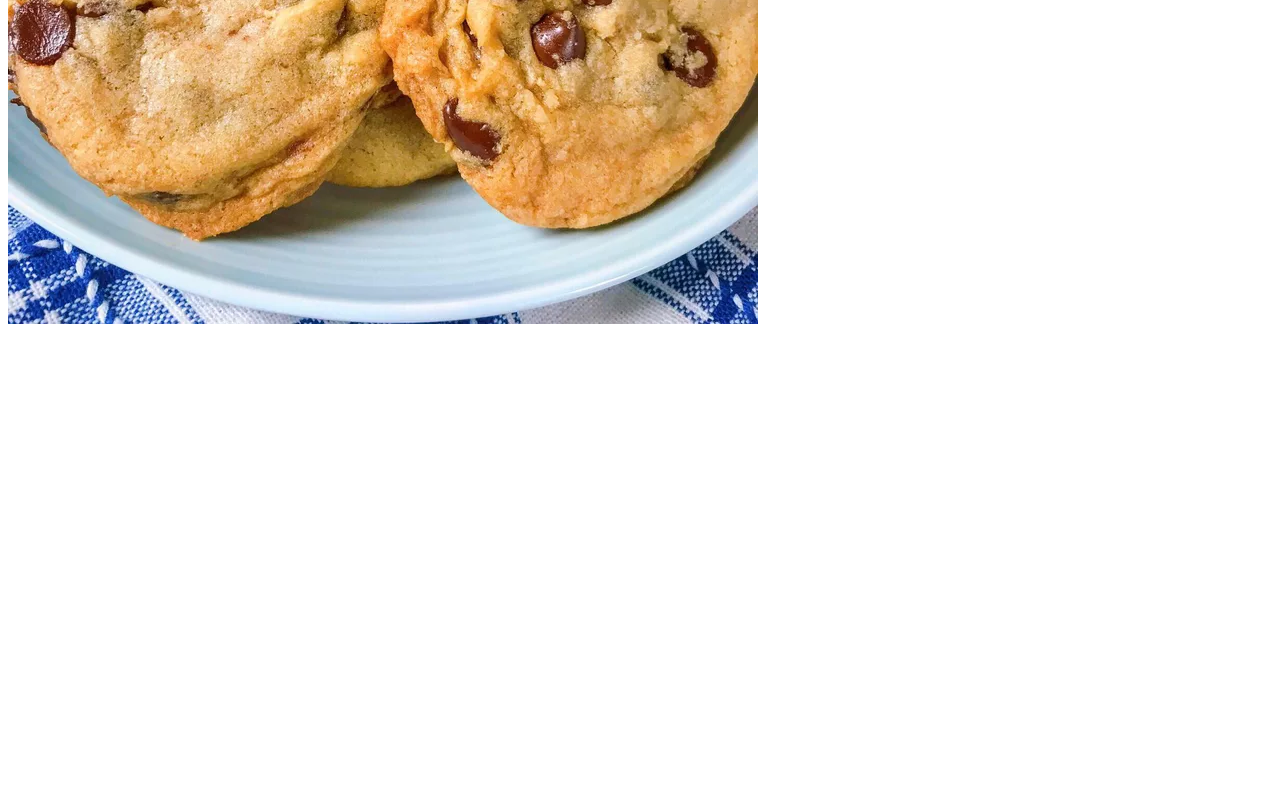
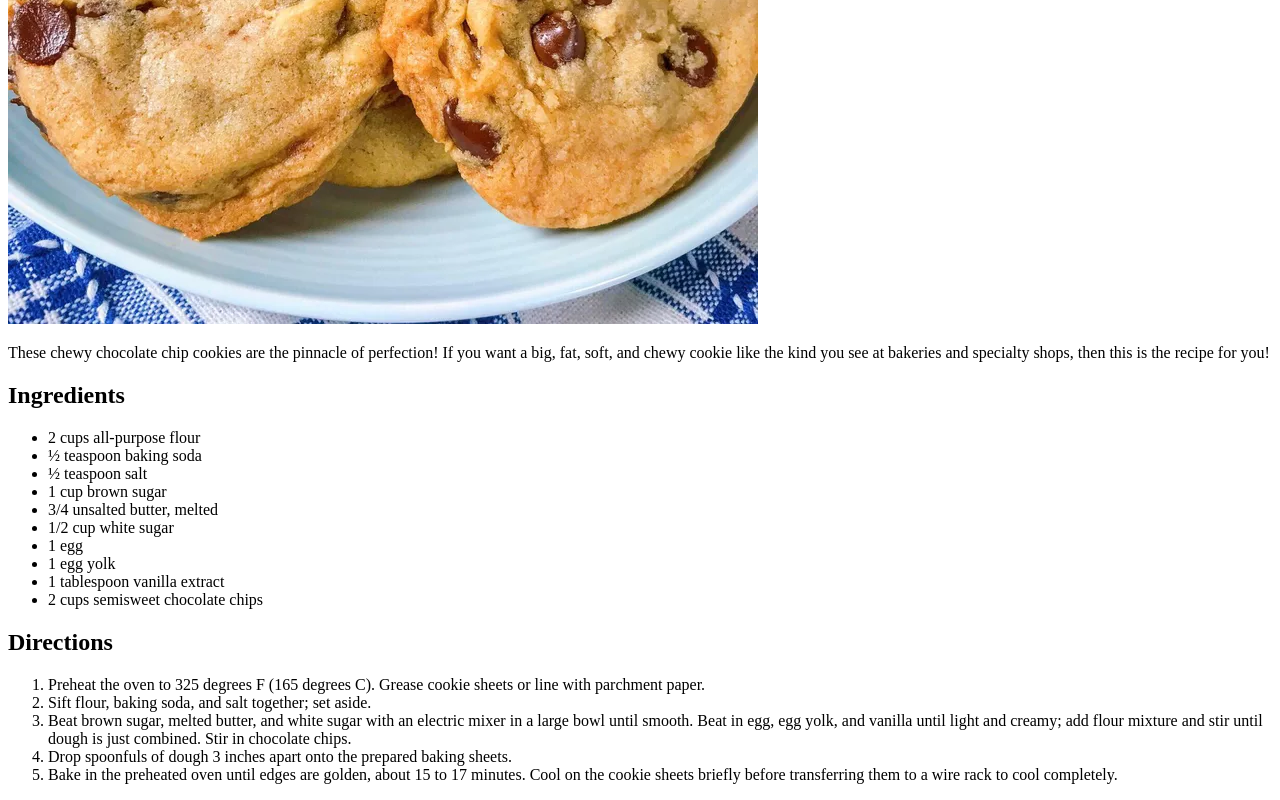
Before and after one commit to SirWaseem/odin-recipes, a plain HTML site: page recipes/Cookies.html in a window 1280 px wide. Shown: the part 506-1306 px from the top of the page. Before the commit the page ends 842 px from the top, so only its background shows below. Drawn offline with Linux system fonts and the light colour scheme.

Commit message:
Created directions for cookies
Added cookies to index.html

```diff
--- a/recipes/Cookies.html
+++ b/recipes/Cookies.html
@@ -7,6 +7,28 @@
 </head>
 <body>
     <h1>Chocolate chip cookie!</h1>
-    <img src="../img/cookie.jpg"
+    <img src="../img/cookie.jpg">
+    <p>These chewy chocolate chip cookies are the pinnacle of perfection! If you want a big, fat, soft, and chewy cookie like the kind you see at bakeries and specialty shops, then this is the recipe for you!</p>
+    <h2>Ingredients</h2>
+    <ul>
+        <li>2 cups all-purpose flour</li>
+        <li>½ teaspoon baking soda</li>
+        <li>½ teaspoon salt</li>
+        <li>1 cup brown sugar</li>
+        <li>3/4 unsalted butter, melted</li>
+        <li>1/2 cup white sugar</li>
+        <li>1 egg</li>
+        <li>1 egg yolk</li>
+        <li>1 tablespoon vanilla extract</li>
+        <li>2 cups semisweet chocolate chips</li>
+    </ul>
+    <h2>Directions</h2>
+    <ol>
+        <li> Preheat the oven to 325 degrees F (165 degrees C). Grease cookie sheets or line with parchment paper.</li>
+        <li> Sift flour, baking soda, and salt together; set aside. </li>
+        <li> Beat brown sugar, melted butter, and white sugar with an electric mixer in a large bowl until smooth. Beat in egg, egg yolk, and vanilla until light and creamy; add flour mixture and stir until dough is just combined. Stir in chocolate chips.</li>
+        <li> Drop spoonfuls of dough 3 inches apart onto the prepared baking sheets.</li>
+        <li>Bake in the preheated oven until edges are golden, about 15 to 17 minutes. Cool on the cookie sheets briefly before transferring them to a wire rack to cool completely.</li>
+    </ol>
 </body>
 </html>
```
